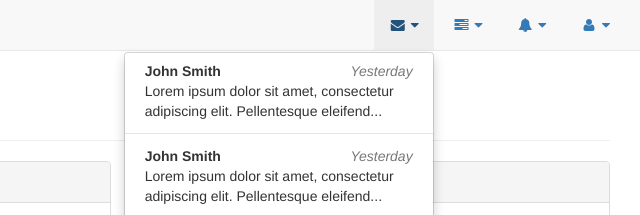
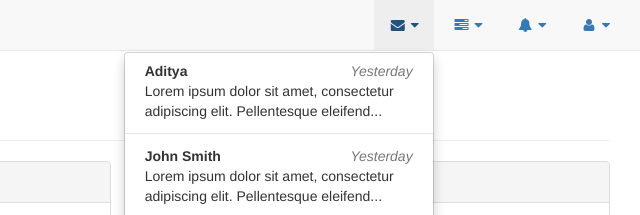
Before and after one commit to adityak12/startbootstrap-sb-admin-2-master, a website: page pages/notifications.html in a window 1280 px wide. Both pictures are taken after a click on the link 1043 px from the left and 25 px from the top of the page. Shown: the top 215 px of the page, 640-1280 px from the left. Drawn offline with Linux system fonts and the light colour scheme.

Commit message:
Name Change

```diff
--- a/pages/notifications.html
+++ b/pages/notifications.html
@@ -58,7 +58,7 @@
                         <li>
                             <a href="#">
                                 <div>
-                                    <strong>John Smith</strong>
+                                    <strong>Aditya</strong>
                                     <span class="pull-right text-muted">
                                         <em>Yesterday</em>
                                     </span>
```
